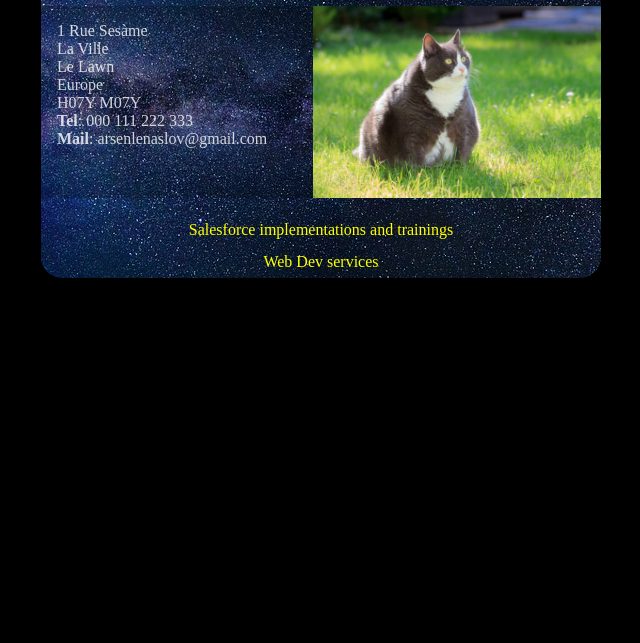
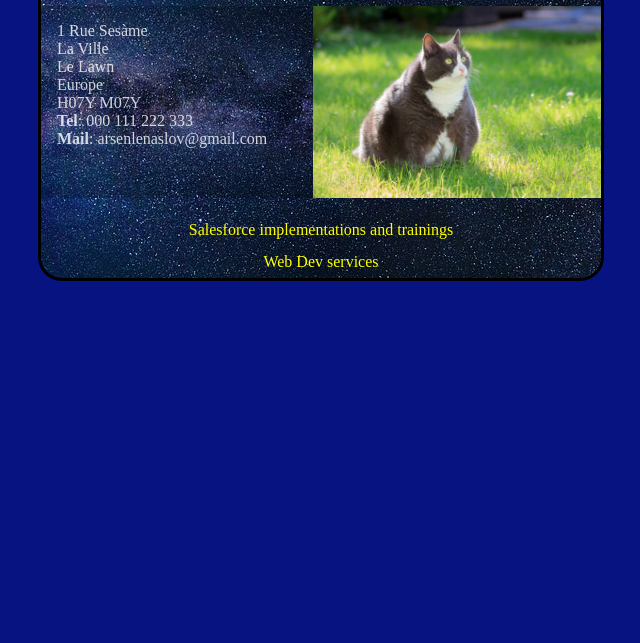
Before and after one commit to ArsenLeNaslov/business-card, a plain HTML site: page index.html in a window 1280 px wide. Shown: the part 157-800 px from the top of the page, without its empty margins (319-959 px from the left). Drawn offline with Linux system fonts and the light colour scheme; a web font is replaced by a local one.

Commit message:
Update HTML's background-color

```diff
--- a/style.css
+++ b/style.css
@@ -7,7 +7,7 @@ html {
   font-family: "Zen Dots";
   src: url("/font/ZenDots-Regular.ttf") format("truetype");
   color: white;
-  background-color: black;
+  background-color: rgb(7, 19, 128);
 }
 
 /* Card Setup */
```
